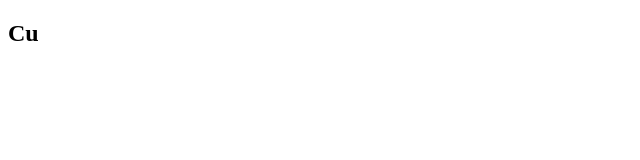
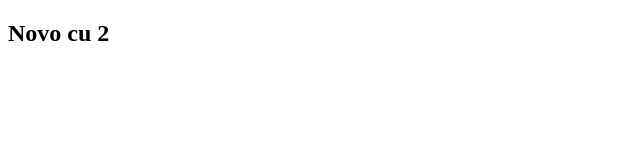
Before and after one commit to vinicius-rocha-oficial/Butoes, a plain HTML site: page index.html in a window 1280 px wide. Shown: the full height of the page, 0-640 px from the left. Drawn offline with Linux system fonts and the light colour scheme.

Commit message:
terceiro commit feito

```diff
--- a/index.html
+++ b/index.html
@@ -6,6 +6,6 @@
     <title>Document</title>
 </head>
 <body>
-    <h2>Cu</h2>
+    <h2>Novo cu 2</h2>
 </body>
 </html>
```
